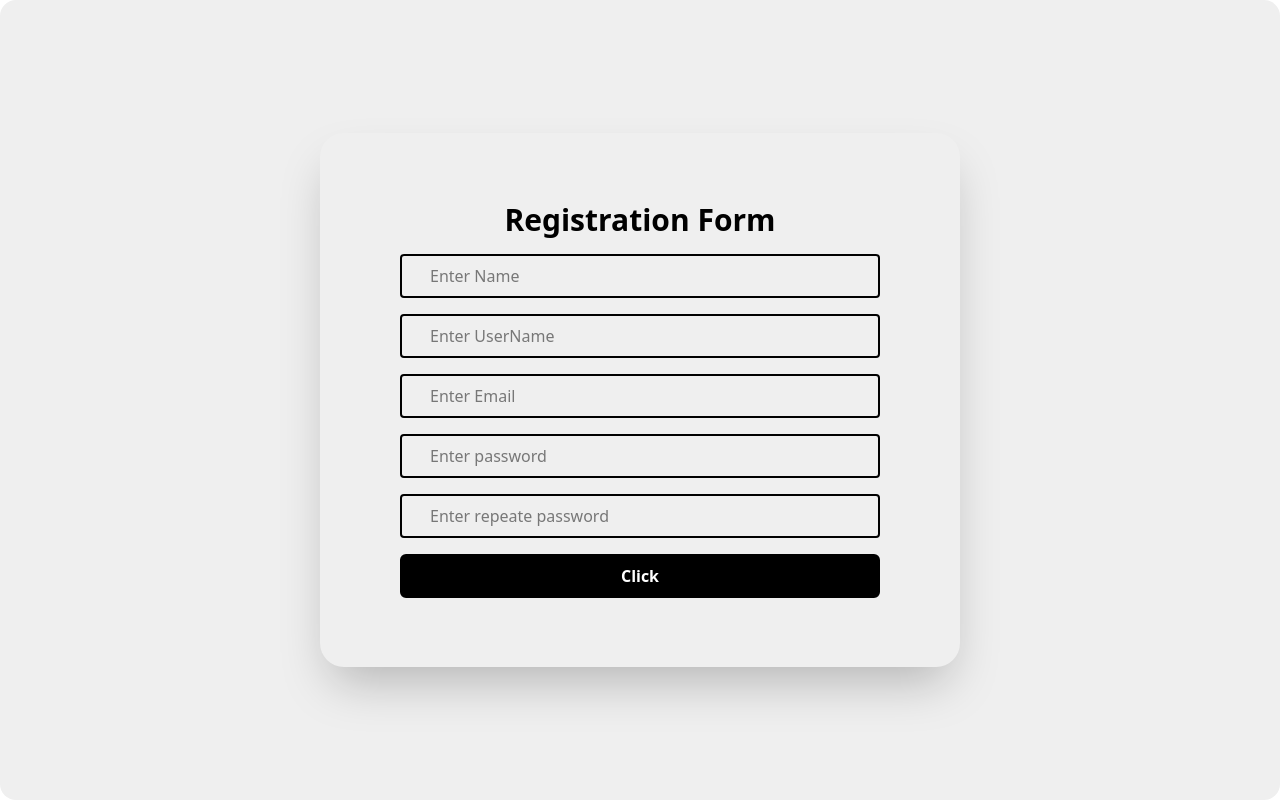
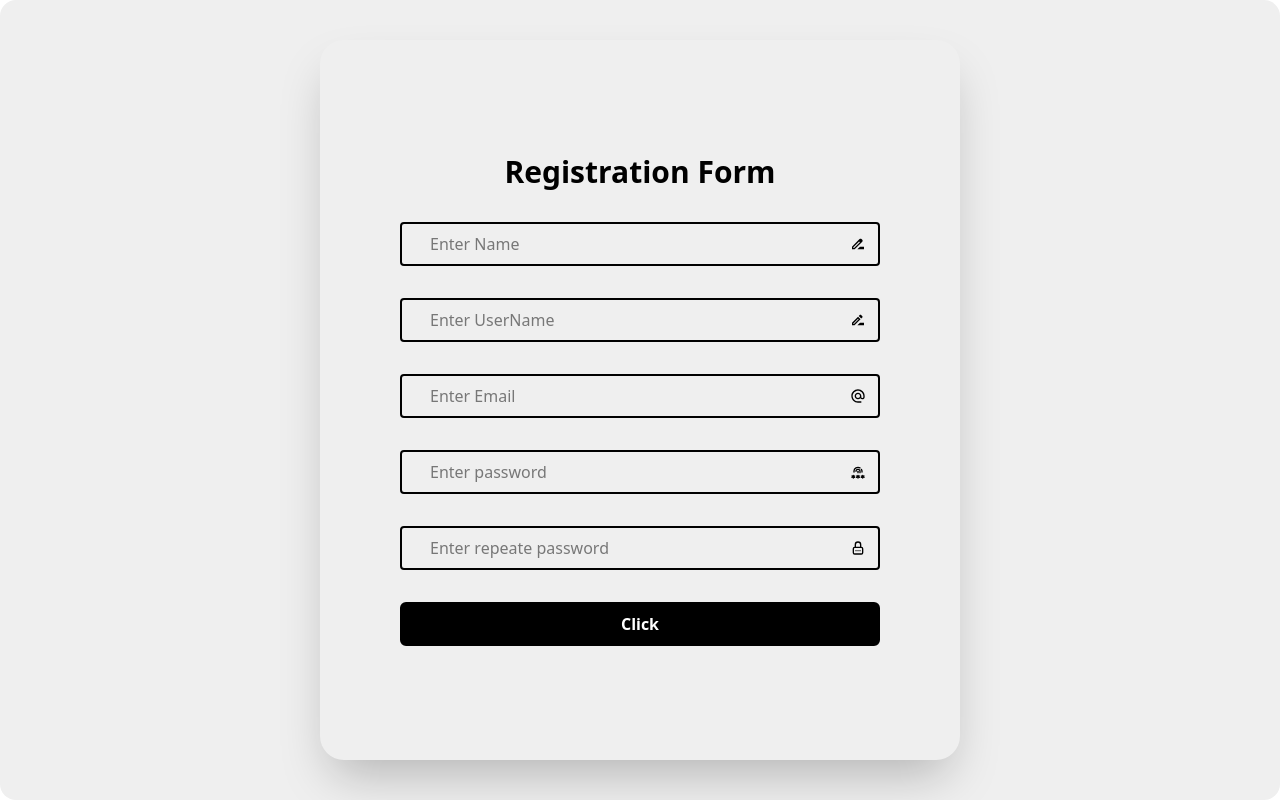
Before and after one commit to Mamathabhagepalle/billFrontend, a React (Vite) app: page / in a window 1280 px wide. Built offline with nearby package versions, Linux system fonts and the light colour scheme.

Commit message:
functionalaty added

```diff
--- a/package.json
+++ b/package.json
@@ -13,6 +13,7 @@
     "@tailwindcss/vite": "^4.1.10",
     "react": "^19.1.0",
     "react-dom": "^19.1.0",
+    "react-icons": "^5.5.0",
     "react-router-dom": "^7.6.2",
     "tailwindcss": "^4.1.10"
   },
--- a/src/componets/user/Register.jsx
+++ b/src/componets/user/Register.jsx
@@ -1,31 +1,59 @@
-import React from 'react'
+import React, { useState } from 'react'
+import { MdDriveFileRenameOutline } from "react-icons/md";
+import { MdOutlineDriveFileRenameOutline } from "react-icons/md";
+import { MdAlternateEmail } from "react-icons/md";
+import { TbPasswordFingerprint } from "react-icons/tb";
+import { TbLockPassword } from "react-icons/tb";
 
 const Register = () => {
+  let [state,setState]=useState({
+    name:"",
+    username:"",
+    email:"",
+    password:""
+  })
+
+
+      let handleChange=(e)=>{
+          let {name,value}=e.target
+          setState({...state,[name]:value})
+      }
+
+      let handleSubmit=(e)=>{
+        e.preventDefault()
+        console.log(state);
+
+      }
   return (
-    <div className='bg-[#efefef] size-full flex justify-center items-center rounded-2xl' >
-      <form action="" className='bg-whight h-2/3  w-1/2 flex justify-center items-center flex-col gap-4 px-[80px] py-40 shadow-2xl rounded-3xl'>
-        <div className='font-bold  flex justify-center items-center text-3xl '>
-          <h1>Registration Form</h1>
+    <div className='bg-[#efefef] size-full flex justify-center items-center rounded-2xl ' >
+      <form action="" className='bg-whight h-[90%]  w-1/2 flex justify-center items-center flex-col gap-8 px-[80px] py-40 shadow-2xl rounded-3xl max-md:w-[90%]' onSubmit={handleSubmit}>
+        <div className='font-bold  flex justify-center items-center text-3xl max-md:w-sm'>
+          <h1 >Registration Form</h1>
         </div>
 
         <div className='border-2 w-full flex justify-center items-center px-3 rounded-sm'>
-          <input type="text" name="" placeholder='Enter Name' className='w-full outline-none px-4 h-10'/>
+          <input type="text" name="name" placeholder='Enter Name' className='w-full outline-none px-4 h-10' onChange={handleChange}/>
+          <span><MdDriveFileRenameOutline /></span>
         </div>
 
         <div className='border-2 w-full flex justify-center items-center px-3 rounded-sm'>
-          <input type="text" name="" placeholder='Enter UserName' className='w-full outline-none px-4 h-10'/>
+          <input type="text" name="username" placeholder='Enter UserName' className='w-full outline-none px-4 h-10' onChange={handleChange}/>
+          <span><MdOutlineDriveFileRenameOutline /></span>
         </div>
 
         <div className='border-2 w-full flex justify-center items-center px-3 rounded-sm'>
-          <input type="email" name="" placeholder='Enter Email' className='w-full outline-none px-4 h-10'/>
+          <input type="email" name="email" placeholder='Enter Email' className='w-full outline-none px-4 h-10' onChange={handleChange}/>
+          <span><MdAlternateEmail /></span>
         </div>
 
         <div className='border-2 w-full flex justify-center items-center px-3 rounded-sm'>
-          <input type="password" name="" placeholder='Enter password' className='w-full outline-none px-4 h-10'/>
+          <input type="password" name="password" placeholder='Enter password' className='w-full outline-none px-4 h-10' onChange={handleChange}/>
+          <span><TbPasswordFingerprint /></span>
         </div>
 
         <div className='border-2 w-full flex justify-center items-center px-3 rounded-sm'>
           <input type="password" name="" placeholder='Enter repeate password' className='w-full outline-none px-4 h-10'/>
+          <span><TbLockPassword /></span>
         </div>
 
         <div className='border-2 w-full flex justify-center items-center px-3 rounded-md bg-black '>
```
Also changed, not shown: 1 other file (tests, documents, lock files or other folders).
